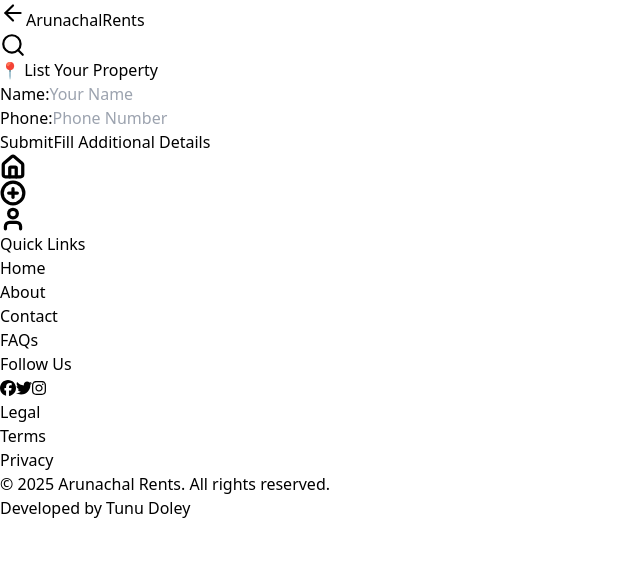
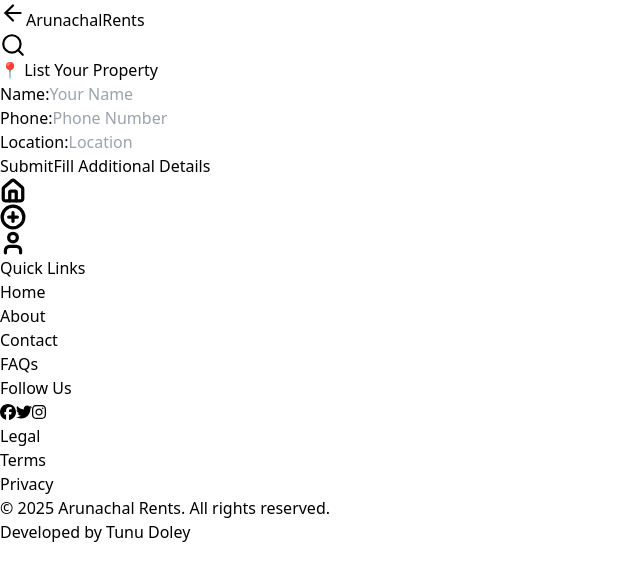
Before and after one commit to tunu7/arunachalrents, a Next.js app: page /add-room in a window 1280 px wide. Shown: the top 580 px of the page, without its empty margins (0-640 px from the left). Built offline with nearby package versions, Linux system fonts and the light colour scheme; no server answers.

Commit message:
type problem

```diff
--- /dev/null
+++ b/src/app/add-room/components/InputField.tsx
@@ -0,0 +1,30 @@
+import React from "react";
+
+interface InputFieldProps {
+  name: string;
+  type: string;
+  placeholder: string;
+  label?: string;
+  value: string | number;
+  onChange: (e: React.ChangeEvent<HTMLInputElement | HTMLSelectElement>) => void;
+  disabled?: boolean;
+}
+
+const InputField: React.FC<InputFieldProps> = ({ name, type, placeholder, label, value, onChange, disabled }) => {
+  return (
+    <div className="flex flex-col">
+      {label && <label className="text-gray-500 mb-1">{label}:</label>}
+      <input
+        type={type}
+        name={name}
+        placeholder={placeholder}
+        value={value}
+        onChange={onChange}
+        className="border p-2 rounded-lg focus:ring-2 focus:ring-blue-500 text-gray-700"
+        disabled={disabled}
+      />
+    </div>
+  );
+};
+
+export default InputField;
--- /dev/null
+++ b/src/app/add-room/components/OwnerForm.tsx
@@ -0,0 +1,27 @@
+import React from "react";
+import InputField from "./InputField"; // Import the InputField component
+
+interface OwnerFormProps {
+  formData: {
+    name: string;
+    phone: string;
+    location?: string;
+  };
+  handleChange: (e: React.ChangeEvent<HTMLInputElement | HTMLSelectElement>) => void;
+  submitting: boolean;
+}
+
+const OwnerForm: React.FC<OwnerFormProps> = ({ formData, handleChange, submitting }) => {
+  return (
+    <>
+      <h2 className="text-2xl font-semibold text-gray-900 text-center mb-3">📍 List Your Property</h2>
+      <div className="flex flex-col gap-3">
+        <InputField name="name" type="text" placeholder="Your Name" label="Name" value={formData.name} onChange={handleChange} disabled={submitting} />
+        <InputField name="phone" type="tel" placeholder="Phone Number" label="Phone" value={formData.phone} onChange={handleChange} disabled={submitting} />
+        <InputField name="location" type="text" placeholder="Location" label="Location" value={formData.location ?? ""} onChange={handleChange} disabled={submitting} />
+      </div>
+    </>
+  );
+};
+
+export default OwnerForm;
--- /dev/null
+++ b/src/app/add-room/components/RoomDetailsForm.tsx
@@ -0,0 +1,45 @@
+import React from "react";
+import InputField from "./InputField"; // Import the InputField component
+
+interface RoomDetailsFormProps {
+  formData: {
+    email?: string;
+    title?: string;
+    price?: number;
+    roomType?: string;
+    image?: string;
+  };
+  handleChange: (e: React.ChangeEvent<HTMLInputElement | HTMLSelectElement>) => void;
+  submitting: boolean;
+}
+
+const RoomDetailsForm: React.FC<RoomDetailsFormProps> = ({ formData, handleChange, submitting }) => {
+  return (
+    <>
+      <h2 className="text-2xl font-semibold text-gray-900 text-center mb-3">🏠 Additional Room Details</h2>
+      <div className="flex flex-col gap-3">
+        <InputField name="email" type="email" placeholder="Email" label="Email" value={formData.email ?? ""} onChange={handleChange} disabled={submitting} />
+        <InputField name="title" type="text" placeholder="Title" label="Title" value={formData.title ?? ""} onChange={handleChange} disabled={submitting} />
+        <InputField name="price" type="number" placeholder="Price per Month (₹)" label="Price" value={formData.price ?? ""} onChange={handleChange} disabled={submitting} />
+        <InputField name="image" type="text" placeholder="Image URL" label="Image" value={formData.image ?? ""} onChange={handleChange} disabled={submitting} />
+        <div className="flex flex-col">
+          <label className="text-gray-500 mb-1">Room Type:</label>
+          <select
+            name="roomType"
+            value={formData.roomType ?? ""}
+            onChange={handleChange}
+            className="border p-2 rounded-lg"
+            disabled={submitting}
+          >
+            <option value="">Select Room Type</option>
+            <option value="1BHK">1BHK</option>
+            <option value="2BHK">2BHK</option>
+            <option value="Studio">Studio</option>
+          </select>
+        </div>
+      </div>
+    </>
+  );
+};
+
+export default RoomDetailsForm;
--- a/src/app/add-room/page.tsx
+++ b/src/app/add-room/page.tsx
@@ -1,8 +1,10 @@
 "use client";
 
-import { useState } from "react";
+import React, { useState, useCallback } from "react";
 import { db } from "../../lib/firebaseClient";
 import { collection, addDoc } from "firebase/firestore";
+import OwnerForm from "./components/OwnerForm";
+import RoomDetailsForm from "./components/RoomDetailsForm";
 
 interface RoomData {
   name: string;
@@ -16,14 +18,23 @@
 }
 
 export default function AddRoom() {
-  const [formData, setFormData] = useState<RoomData>({ name: "", phone: "" });
+  const [formData, setFormData] = useState<RoomData>({
+    name: "",
+    phone: "",
+    email: "",
+    title: "",
+    price: undefined,
+    roomType: "",
+    image: "",
+  });
   const [step, setStep] = useState(1);
   const [submitting, setSubmitting] = useState(false);
   const [ownerSubmitted, setOwnerSubmitted] = useState(false);
 
-  const handleChange = (e: React.ChangeEvent<HTMLInputElement | HTMLSelectElement>) => {
-    setFormData((prev) => ({ ...prev, [e.target.name]: e.target.value }));
-  };
+  const handleChange = useCallback((e: React.ChangeEvent<HTMLInputElement | HTMLSelectElement>) => {
+    const { name, value } = e.target;
+    setFormData((prevData) => ({ ...prevData, [name]: value }));
+  }, []);
 
   const sanitizeData = (data: Partial<RoomData>) =>
     Object.fromEntries(Object.entries(data).filter(([, v]) => v)) as Partial<RoomData>;
@@ -51,7 +62,15 @@
       if (!isOwnerStep) {
         await addToFirestore("listings", formData);
         alert("Listing submitted successfully!");
-        setFormData({ name: "", phone: "" });
+        setFormData({
+          name: "",
+          phone: "",
+          email: "",
+          title: "",
+          price: undefined,
+          roomType: "",
+          image: "",
+        });
         setStep(1);
         setOwnerSubmitted(false);
       } else {
@@ -62,45 +81,13 @@
     }
   };
 
-  const InputField = ({ name, type, placeholder, label }: { name: keyof RoomData; type: string; placeholder: string; label?: string }) => (
-    <div className="flex flex-col">
-      {label && <label className="text-gray-500 mb-1">{label}:</label>}
-      <input
-        type={type}
-        name={name}
-        placeholder={placeholder}
-        value={formData[name] ?? ""}
-        onChange={handleChange}
-        className="border p-2 rounded-lg focus:ring-2 focus:ring-blue-500 text-gray-700"
-        disabled={submitting}
-      />
-    </div>
-  );
-
   return (
-    <div className="max-w-xl mx-auto my-4 p-4 pb-16">
-      <h2 className="text-2xl font-semibold text-gray-900 text-center mb-3">
-        {step === 1 ? "📍 List Your Property" : "🏠 Additional Room Details"}
-      </h2>
+    <div className="max-w-xl mx-auto my-4 p-4 pb-4">
       <form onSubmit={(e) => handleSubmit(e, step === 1)} className="flex flex-col gap-3">
-        <InputField name="name" type="text" placeholder="Your Name" label="Name" />
-        <InputField name="phone" type="tel" placeholder="Phone Number" label="Phone" />
-        {step === 2 && (
-          <>
-            <InputField name="email" type="email" placeholder="Email" label="Email" />
-            <InputField name="title" type="text" placeholder="Title" label="Title" />
-            <InputField name="price" type="number" placeholder="Price per Month (₹)" label="Price" />
-            <InputField name="image" type="text" placeholder="Image URL" label="Image" />
-            <div className="flex flex-col">
-              <label className="text-gray-500 mb-1">Room Type:</label>
-              <select name="roomType" value={formData.roomType ?? ""} onChange={handleChange} className="border p-2 rounded-lg">
-                <option value="">Select Room Type</option>
-                <option value="1BHK">1BHK</option>
-                <option value="2BHK">2BHK</option>
-                <option value="Studio">Studio</option>
-              </select>
-            </div>
-          </>
+        {step === 1 ? (
+          <OwnerForm formData={formData} handleChange={handleChange} submitting={submitting} />
+        ) : (
+          <RoomDetailsForm formData={formData} handleChange={handleChange} submitting={submitting} />
         )}
         <button type="submit" className="bg-blue-500 text-white p-2 rounded-lg disabled:opacity-50" disabled={submitting}>
           {submitting ? "Submitting..." : step === 1 ? "Submit" : "Submit Listing"}
```
